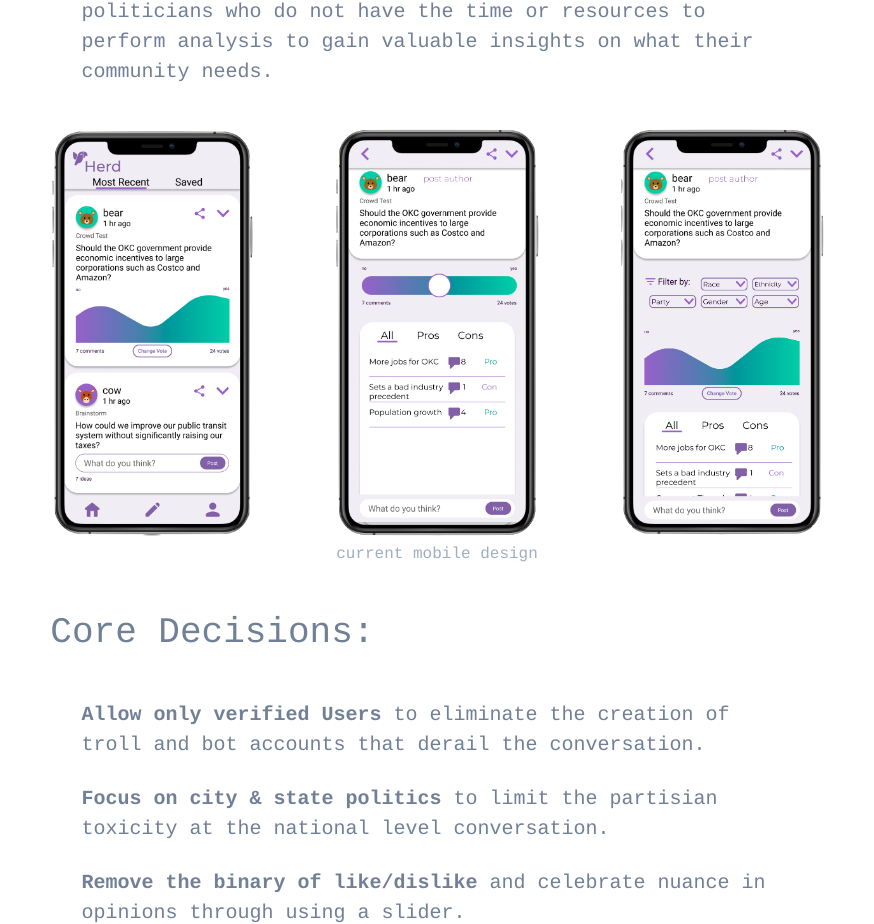
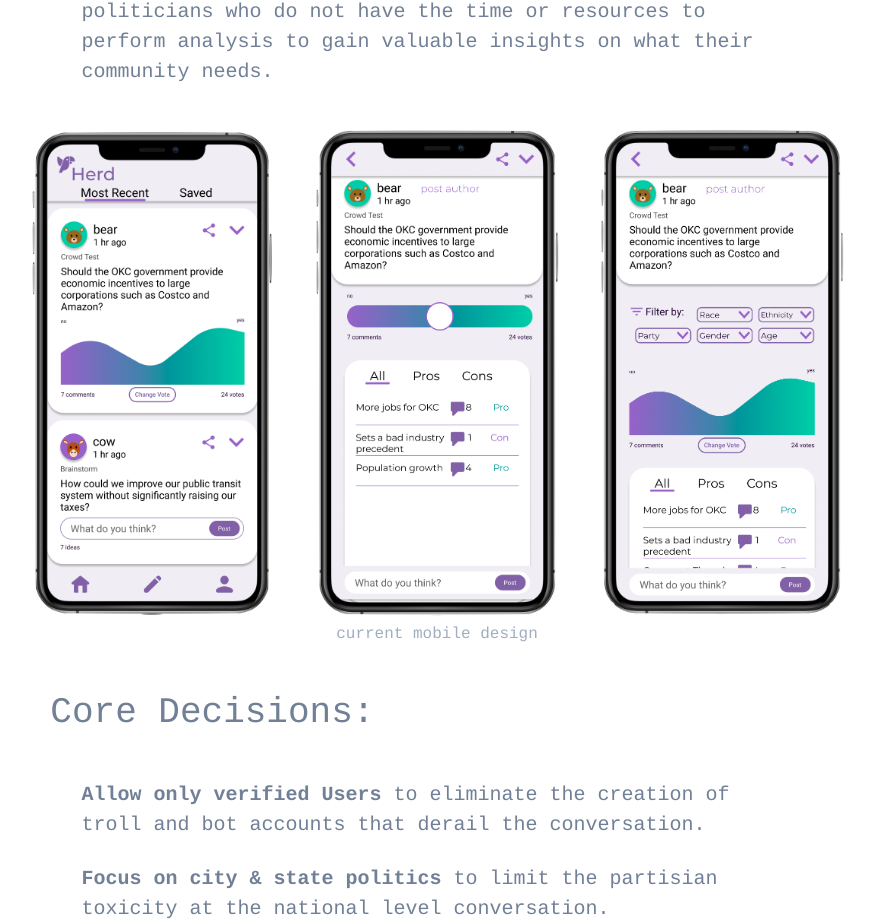
Before and after one commit to bencooper96/personal-website, a Next.js app: page /projects/herd in a window 1280 px wide. Shown: the part 1299-2223 px from the top of the page, without its empty margins (203-1077 px from the left). Built offline with nearby package versions, Linux system fonts and the light colour scheme.

Commit message:
herd formatting & project order

```diff
--- a/pages/projects/herd/index.jsx
+++ b/pages/projects/herd/index.jsx
@@ -62,17 +62,17 @@ const App = () => {
           <div className="flex">
             <ProjectImage
               projectName="herd"
-              customFormatting="w-1/3 px-10"
+              customFormatting="w-1/3 px-5"
               number="5"
             />
             <ProjectImage
               projectName="herd"
-              customFormatting="w-1/3 px-10"
+              customFormatting="w-1/3 px-5"
               number="7"
             />
             <ProjectImage
               projectName="herd"
-              customFormatting="w-1/3 px-10"
+              customFormatting="w-1/3 px-5"
               number="6"
             />
           </div>
--- a/src/components/myWork/projectData.jsx
+++ b/src/components/myWork/projectData.jsx
@@ -2,14 +2,14 @@
 
 export const ProjectsData = [
   {
+    name: "Herd",
+    imgPath: "herd/",
+    slug: "herd",
+  },
+  {
     name: "Solo Stander",
     imgPath: "soloStander/",
     slug: "soloStander",
-  },
-  {
-    name: "Herd",
-    imgPath: "herd/",
-    slug: "herd",
   },
   {
     name: "Smart Shelves",
```
